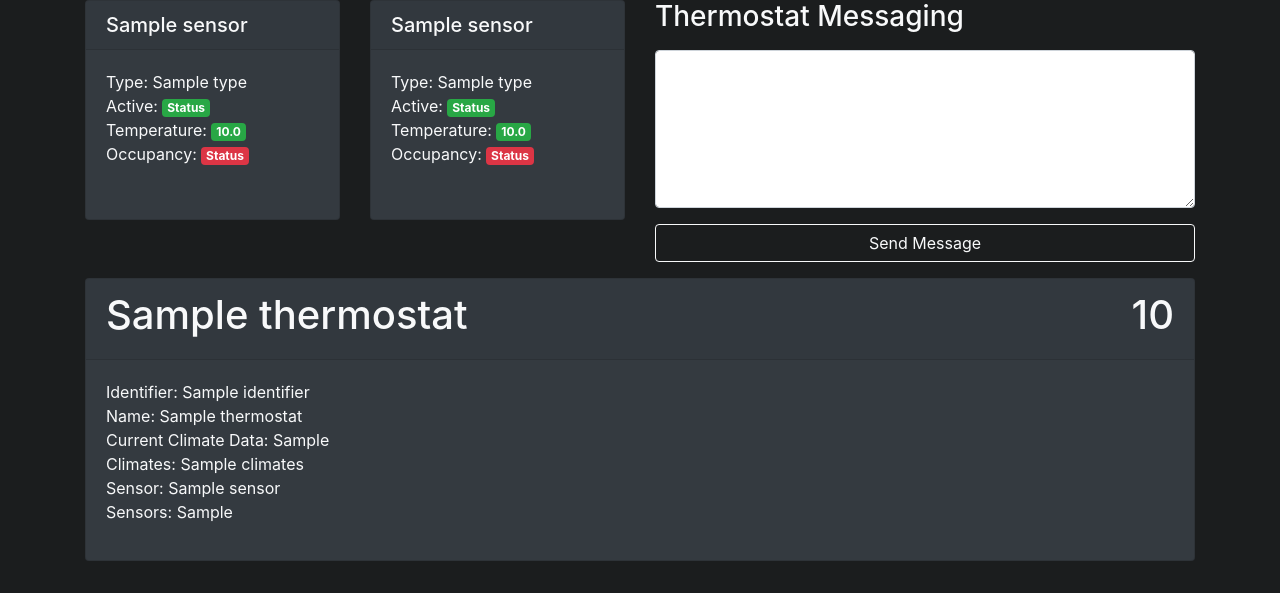
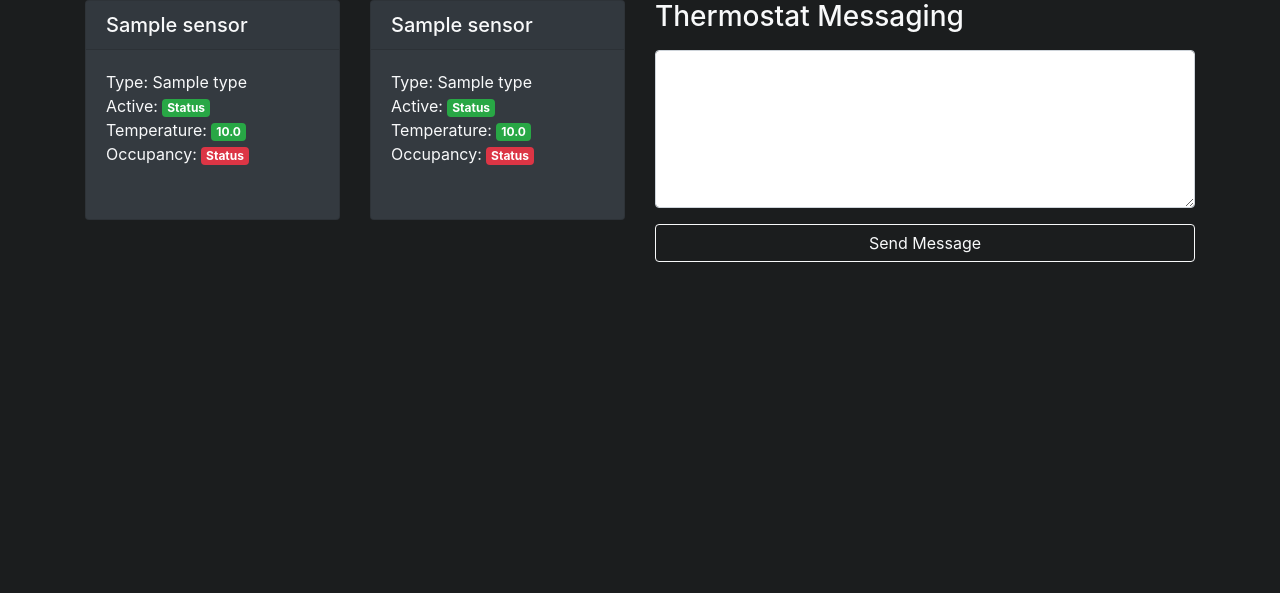
Before and after one commit to iamharryliu/ecobee-dashboard, a Flask app: template ecobee/templates/thermostat.html in a window 1280 px wide. Shown: the part 397-990 px from the top of the page. After the commit the page ends 659 px from the top, so only its background shows below. Run offline with Flask 2, Linux system fonts and the light colour scheme; the template is opened without the code that fills it: most values are stand-ins (such as "Sample title", 1, 10 or a date in 2020); some libraries are stand-ins or nearby versions.

Commit message:
remove unnecessary html

```diff
--- a/ecobee/templates/message.html
+++ b/ecobee/templates/message.html
@@ -5,20 +5,3 @@
 	</div>
 	<button type='submit' class='btn btn-outline-light btn-block mb-3' form='send_message'>Send Message</button>
 </div>
-<div class='col-12'>
-	<div class='card bg-dark'>
-		<div class='card-header'>
-			<h1>{{thermostat.name}}<span class='float-right'>{{thermostat.temperature}}</span></h1>
-		</div>
-		<div class='card-body'>
-			<p>
-				Identifier: {{thermostat.identifier}}<br/>
-				Name: {{thermostat.name}}<br/>
-				Current Climate Data: {{thermostat.current_climate_data}}<br/>
-				Climates: {{thermostat.climates}}<br/>
-				Sensor: {{thermostat.sensor}}<br/>
-				Sensors: {{thermostat.remote_sensors}}<br/>
-			</p>
-		</div>
-	</div>
-</div>
```
